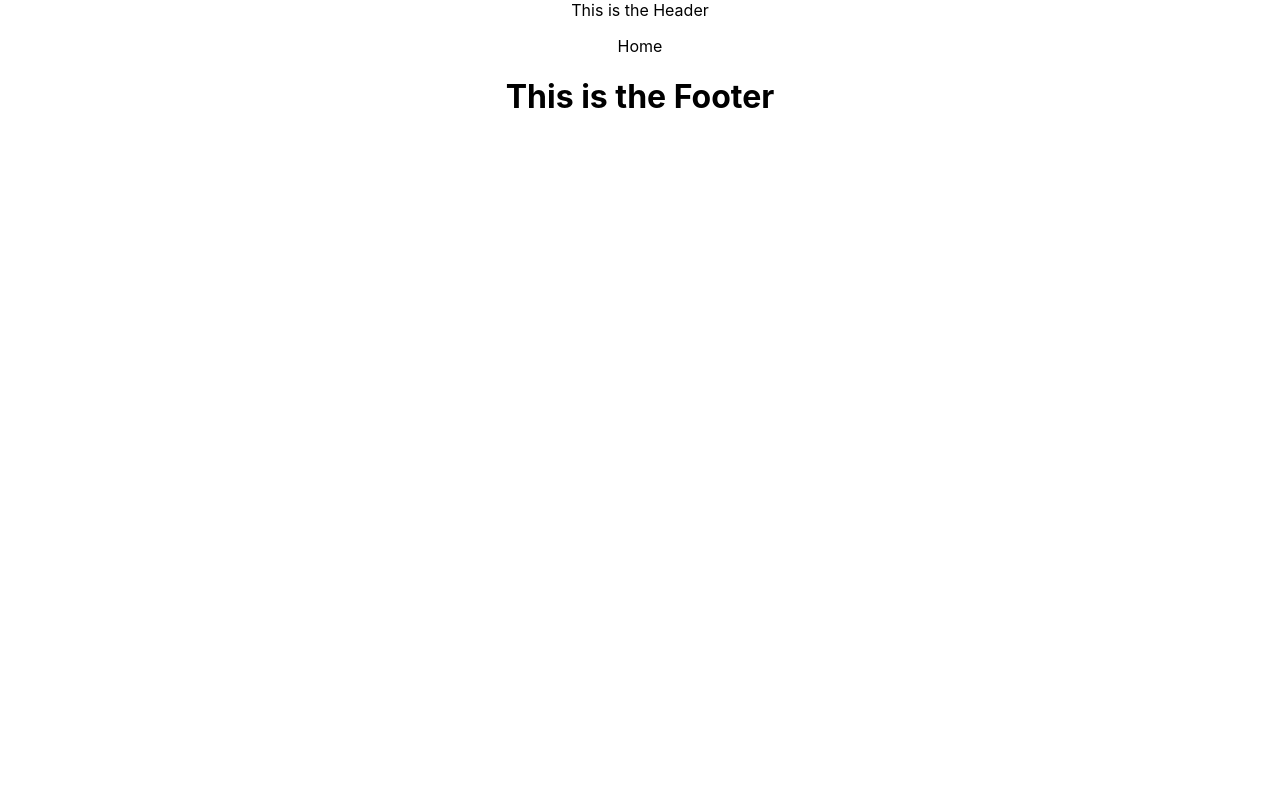
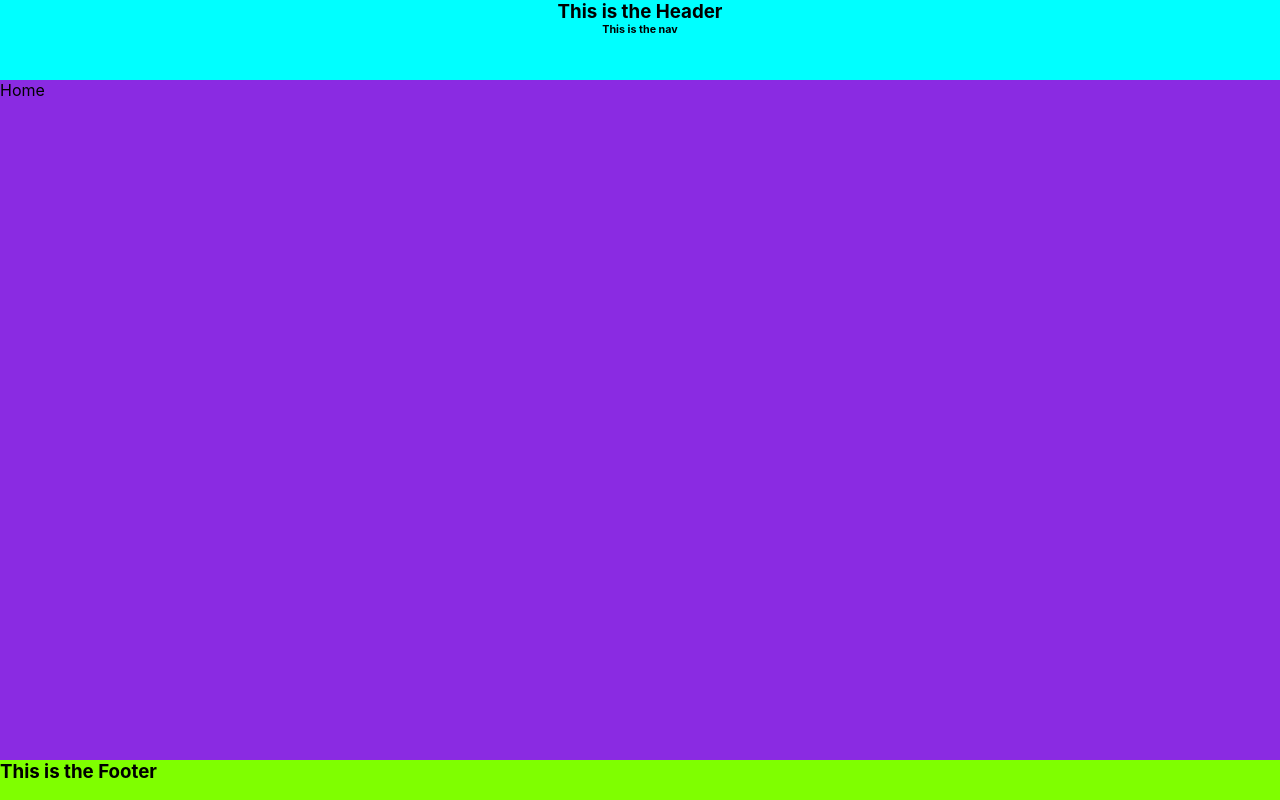
Before and after one commit to Geddydukes/kali-website-client, a React (Create React App) app: page / in a window 1280 px wide. Built offline with nearby package versions, Linux system fonts and the light colour scheme.

Commit message:
adds navigation component base

```diff
--- a/src/App.css
+++ b/src/App.css
@@ -1,38 +1,21 @@
-.App {
+* {
+  margin: 0;
+  padding: 0;
+}
+
+.header {
+  background-color: aqua;
+  height: 10vh;
   text-align: center;
 }
 
-.App-logo {
-  height: 40vmin;
-  pointer-events: none;
+.home {
+  background-color: blueviolet;
+  height: 85vh;
 }
 
-@media (prefers-reduced-motion: no-preference) {
-  .App-logo {
-    animation: App-logo-spin infinite 20s linear;
-  }
+.footer {
+  background-color: chartreuse;
+  height: 5vh;
+  position: relative;
 }
-
-.App-header {
-  background-color: #282c34;
-  min-height: 100vh;
-  display: flex;
-  flex-direction: column;
-  align-items: center;
-  justify-content: center;
-  font-size: calc(10px + 2vmin);
-  color: white;
-}
-
-.App-link {
-  color: #61dafb;
-}
-
-@keyframes App-logo-spin {
-  from {
-    transform: rotate(0deg);
-  }
-  to {
-    transform: rotate(360deg);
-  }
-}
--- a/src/components/Footer.js
+++ b/src/components/Footer.js
@@ -2,8 +2,8 @@ import React from "react";
 
 const Footer = () => {
   return (
-    <div>
-      <h1>This is the Footer</h1>
+    <div className="footer">
+      <h3>This is the Footer</h3>
     </div>
   );
 };
--- a/src/components/Header.js
+++ b/src/components/Header.js
@@ -1,7 +1,13 @@
 import React from "react";
+import Navigation from "./Navigation";
 
 const Header = () => {
-  return <div>This is the Header</div>;
+  return (
+    <div className="header">
+      <h3>This is the Header</h3>
+      <Navigation />
+    </div>
+  );
 };
 
 export default Header;
--- /dev/null
+++ b/src/components/Navigation.js
@@ -0,0 +1,11 @@
+import React from "react";
+
+const Navigation = () => {
+  return (
+    <div>
+      <h6>This is the nav</h6>
+    </div>
+  );
+};
+
+export default Navigation;
--- a/src/pages/Home.js
+++ b/src/pages/Home.js
@@ -4,7 +4,7 @@ import React from "react";
 
 const Home = () => {
   return (
-    <div>
+    <div className="home">
       <p>Home</p>
       {/* TODO - create a page to display images (ideally with likes and comments) */}
     </div>
```
